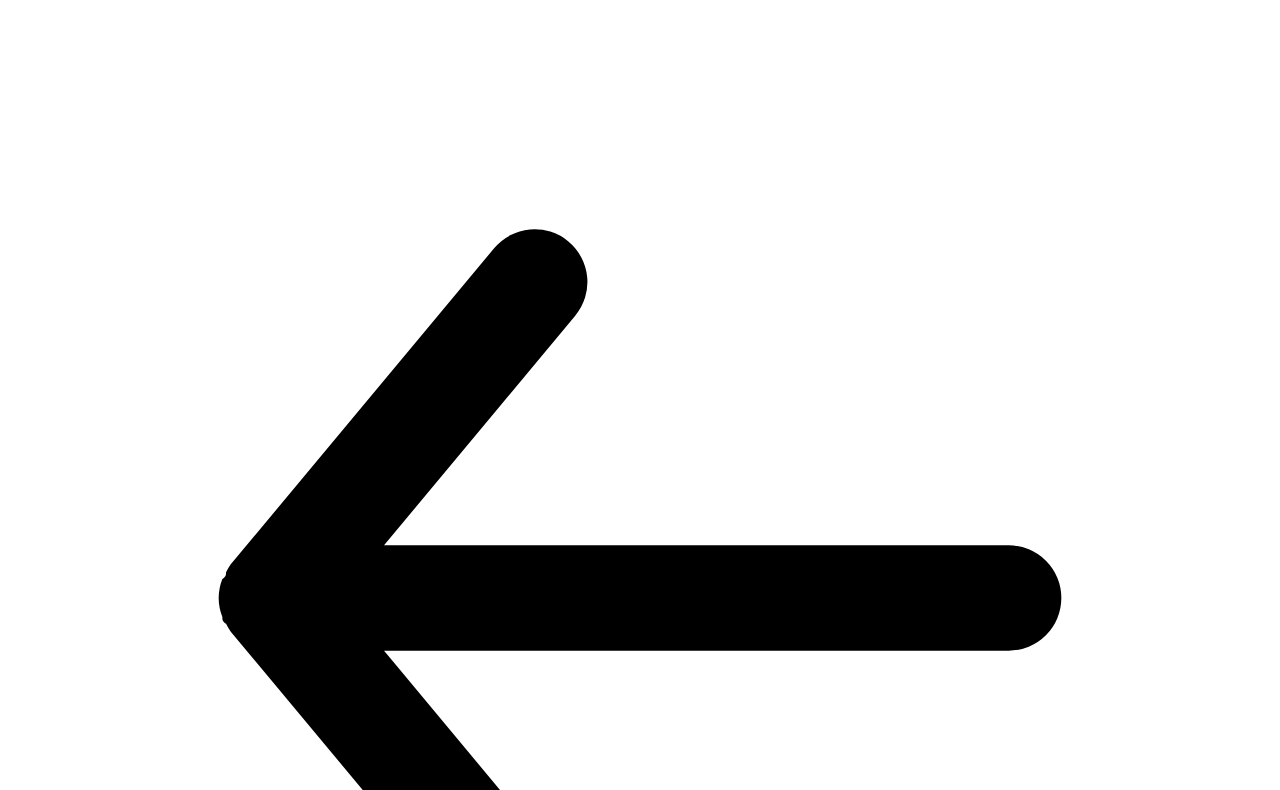
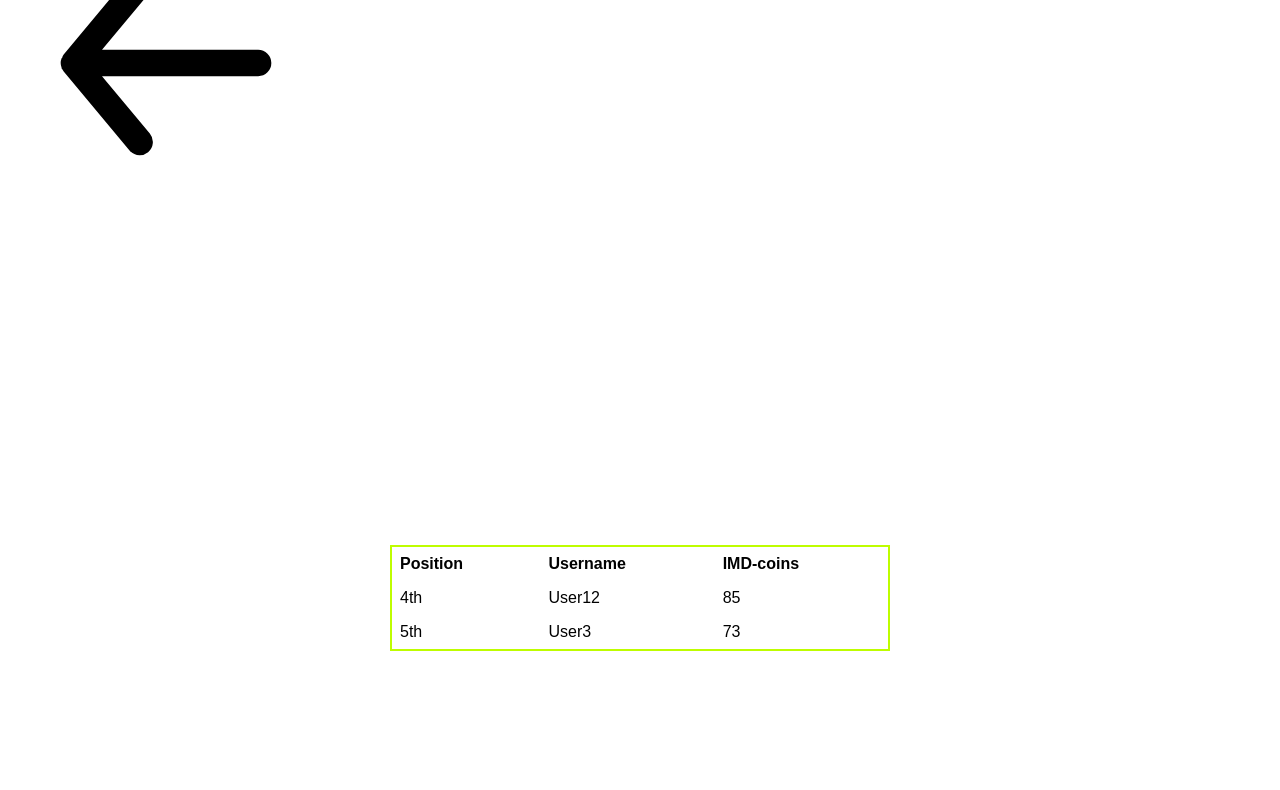
Before and after one commit to ArthurdeLophem/IMDcurrency, a website built with Vite: page leaderboard.html in a window 1280 px wide. Shown: the part 103-893 px from the top of the page. Built offline with nearby package versions, Linux system fonts and the light colour scheme.

Commit message:
fix: feat: styling + positioning

```diff
--- a/sass/_global.scss
+++ b/sass/_global.scss
@@ -8,6 +8,11 @@
 
 body {
   font-family: 'Montserrat', sans-serif;
+}
+
+.header{
+  text-align: center;
+  margin-top: 30px;
 }
 
 /* home.html */
@@ -140,12 +145,12 @@
   gap: 0px 0px;
   grid-auto-flow: row;
   grid-template-areas:
-    "back header ."
+    "back-icon header ."
     "search-bar search-bar filter";
 }
 
-.back {
-  grid-area: back;
+.back-icon {
+  grid-area: back-icon;
 }
 
 .header {
@@ -173,3 +178,45 @@
   margin-top: 30px;
   margin-bottom: 15px;
 }
+
+.filter-icon{
+  width: 20px;
+}
+
+/* leaderboard.html */
+
+table {
+  font-family: arial, sans-serif;
+  border-collapse: collapse;
+  width: 500px;
+  border: 2px solid colors.$green;
+}
+
+td, th {
+  text-align: left;
+  padding: 8px;
+}
+
+
+.leaderboard-page {  display: grid;
+  grid-template-columns: 0.5fr 1fr 0.5fr;
+  grid-template-rows: 0.5fr 1fr 1fr;
+  gap: 0px 0px;
+  grid-auto-flow: row;
+  grid-template-areas:
+    "back-icon header ."
+    "top-3 top-3 top-3"
+    "leaderboard-table leaderboard-table leaderboard-table";
+}
+
+.header { grid-area: header; }
+
+.back-icon { grid-area: back-icon; }
+
+.top-3 { grid-area: top-3; }
+
+.leaderboard-table {
+  grid-area: leaderboard-table;
+  margin-left: auto;
+  margin-right: auto;
+}
```
